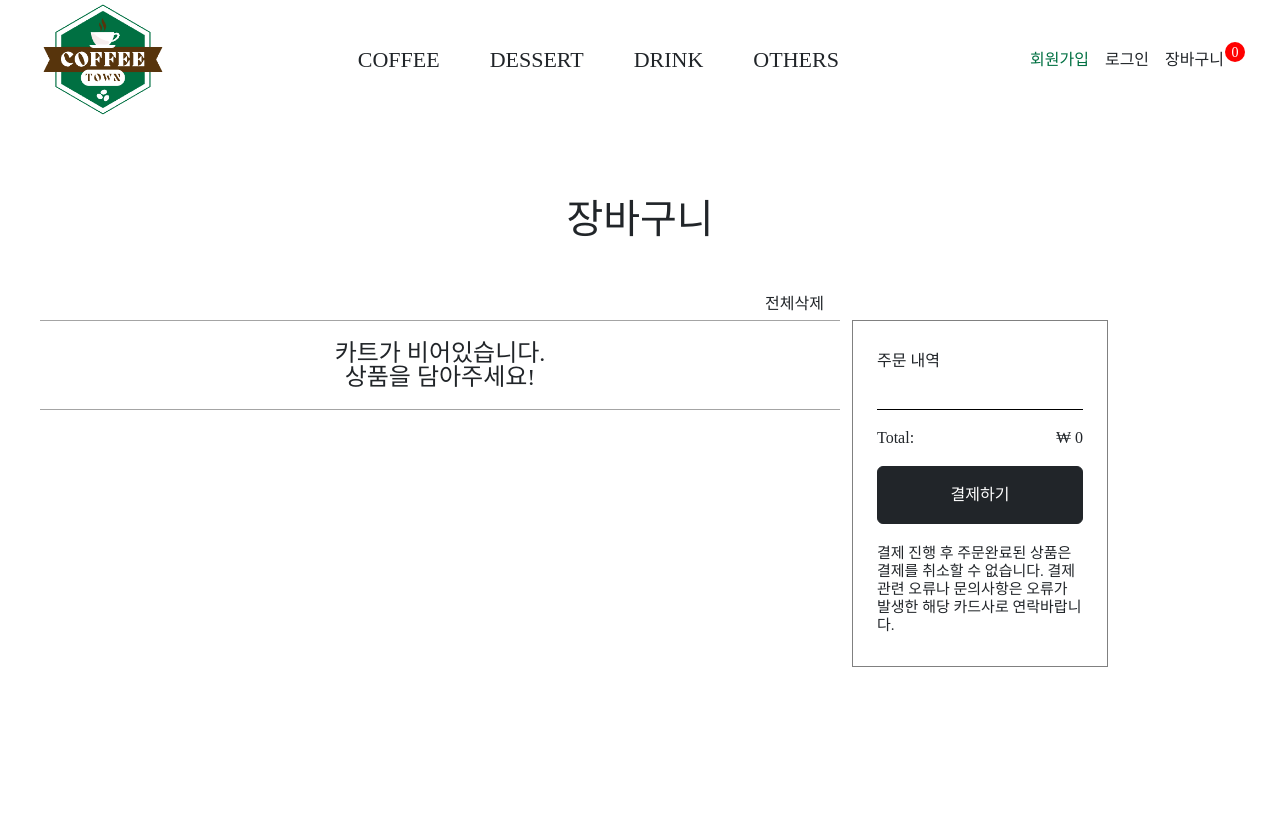
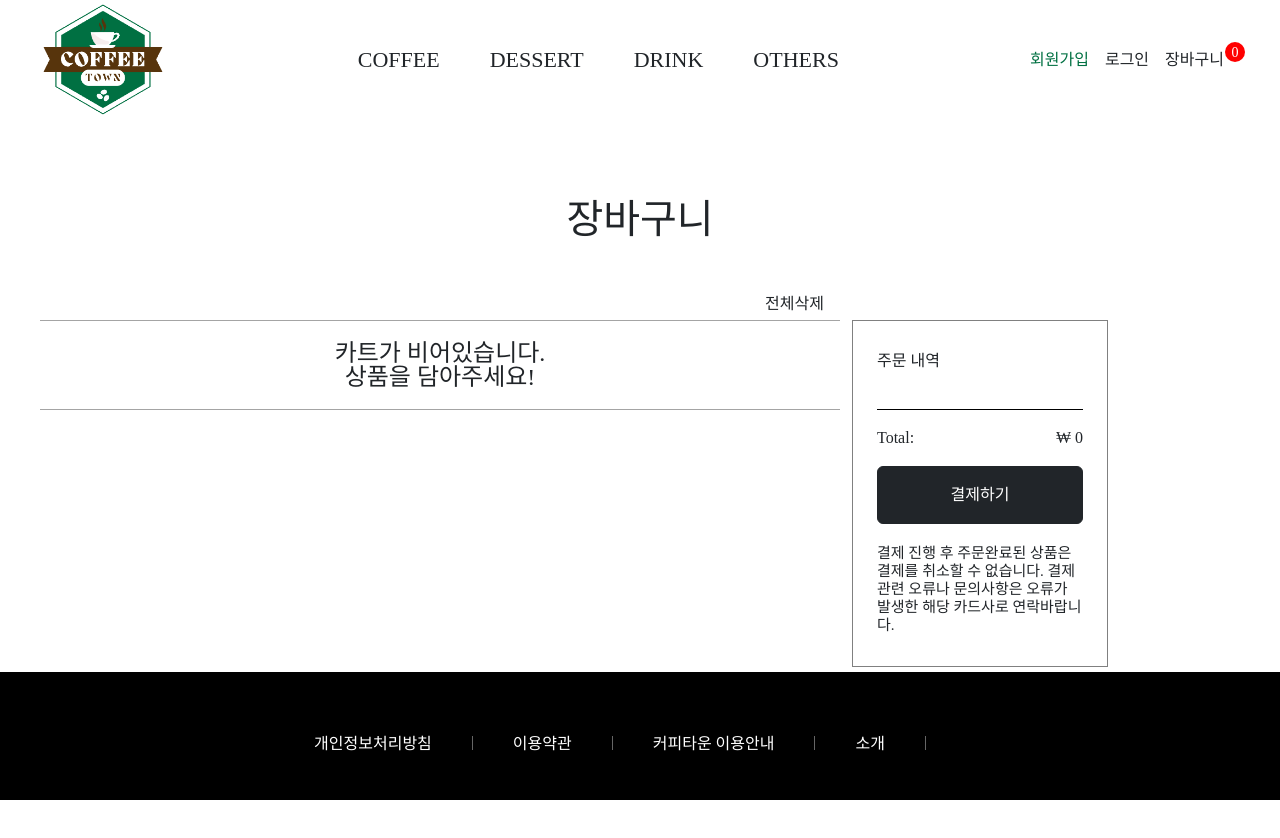
Before and after one commit to ADDINEDU-A-TEAM/CoffeeTown-FE, a React (Create React App) app: page /Cart in a window 1280 px wide. Shown: the top 838 px of the page. After the commit the page ends 800 px from the top, so only its background shows below. Built offline with nearby package versions, Linux system fonts and the light colour scheme; the HTML template or start-up script is replaced by a standard one; a web font is replaced by a local one.

Commit message:
'NoChange'

```diff
--- a/src/components/ProductList.jsx
+++ b/src/components/ProductList.jsx
@@ -7,7 +7,7 @@ import './ProductList.scss';
 import basket from '../assets/images/basket.png';
 import HeartBtn from './heartBtn';
 
-const ProductList = ({ data, setData, addToCart  }) => {
+const ProductList = ({ data, setData, addToCart, cartItems }) => {
 
   return (
     <Fragment>
--- a/src/pages/Cart.jsx
+++ b/src/pages/Cart.jsx
@@ -5,6 +5,8 @@ import '../pages/Cart.scss';
 import QuantityControl from '../components/QuantityControl';
 
 const Cart = ({ cartItems, setCartItems }) => {
+
+  console.log('cartItems', cartItems);
 
   // 각 아이템 정보를 기반으로 아이템 리스트와 총 가격을 계산
   const itemInfo = cartItems.map((item) => ({
--- a/src/pages/Cart.scss
+++ b/src/pages/Cart.scss
@@ -4,7 +4,6 @@
   flex: 1;
   width: 100%;
   max-width: 1200px !important;
-  margin-bottom: 1200px;
 
   .cartTxt {
     margin: 80px 0;
```
Also changed, not shown: src/App.js (indentation only).
